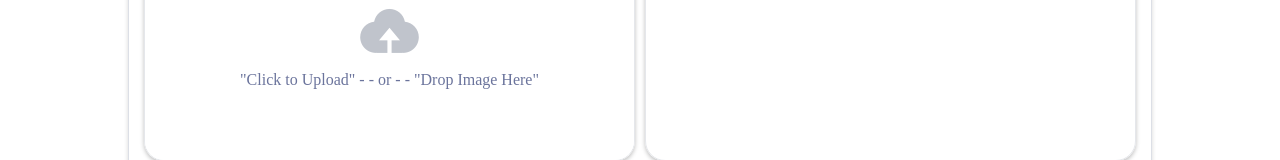
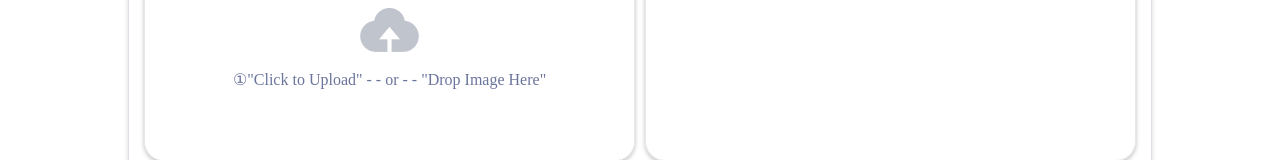
Before and after one commit to Hydrageno/gexplore, a Vue app: page / in a window 1280 px wide. Shown: the part 232-392 px from the top of the page. Built offline with nearby package versions, Linux system fonts and the light colour scheme.

Commit message:
re: rectify description text

```diff
--- a/src/components/img-container/PreImg.vue
+++ b/src/components/img-container/PreImg.vue
@@ -5,7 +5,7 @@
             <div class="descriptionArea">
                 <i class="el-icon-upload"></i>
                 <div class="descriptionTextArea">
-                    "Click to Upload"
+                    ①"Click to Upload"
                         - - or - -
                     "Drop Image Here"
                 </div>
```
